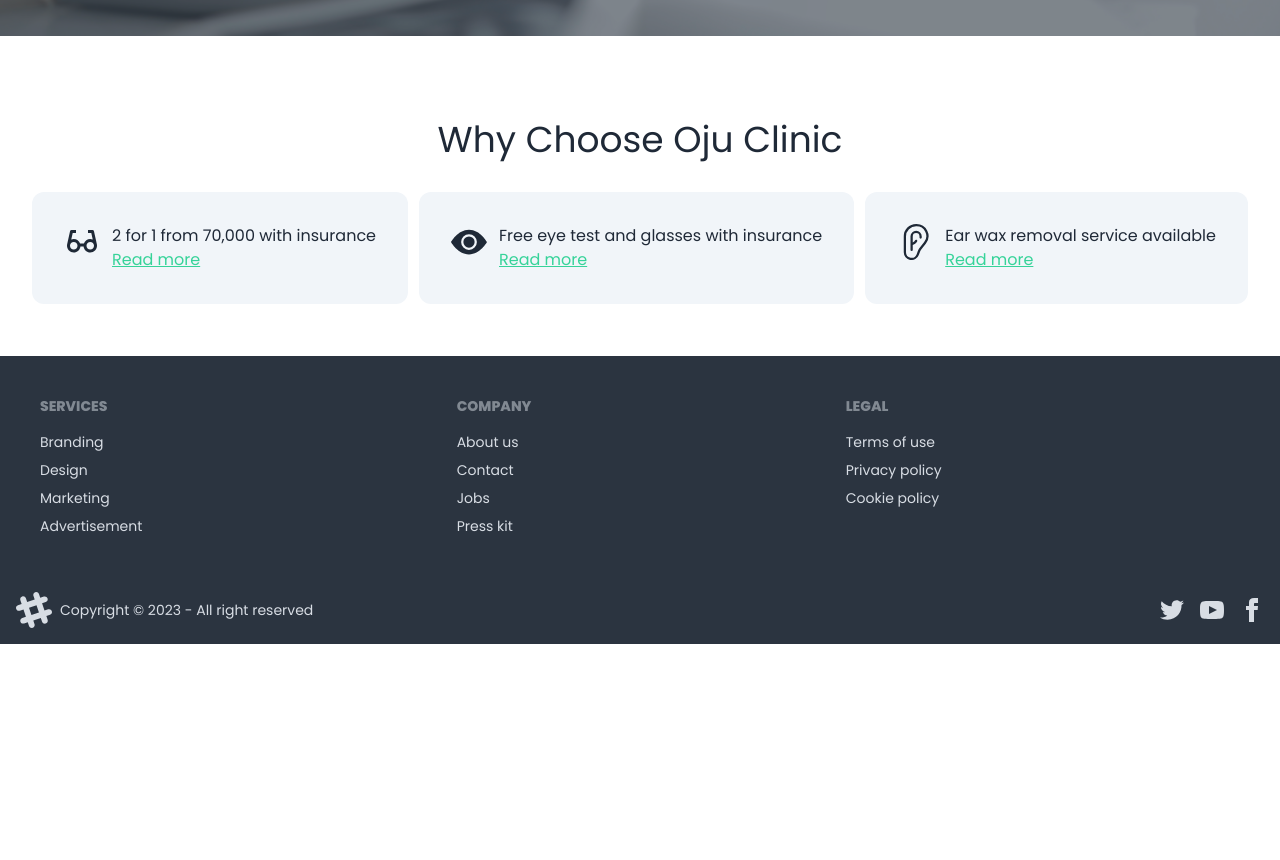
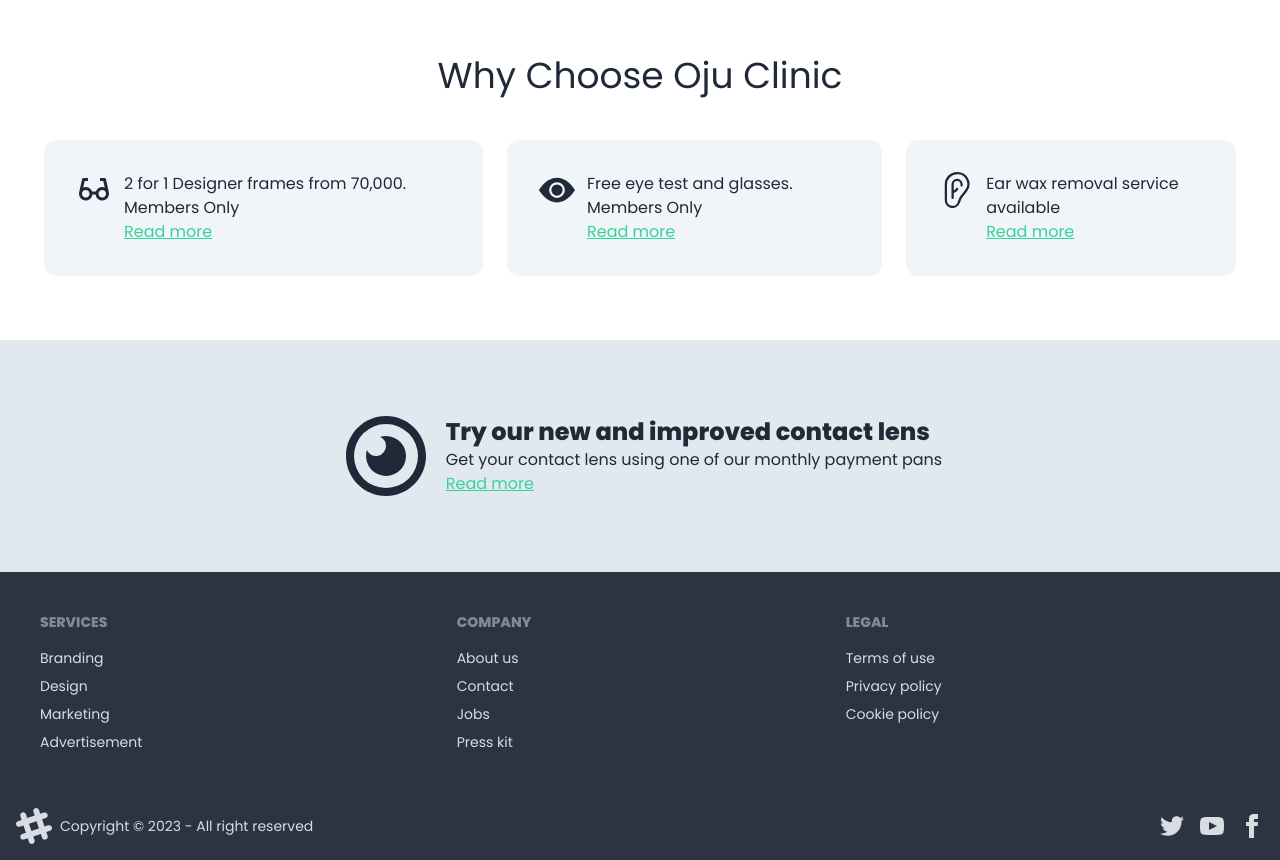
Before and after one commit to nsilva1/oju-clinic, a React (Vite) app: page / in a window 1280 px wide. Shown: the part 960-1820 px from the top of the page. Before the commit the page ends 1604 px from the top, so only its background shows below. Built offline with nearby package versions, Linux system fonts and the light colour scheme.

Commit message:
contact lens section added to homepage

```diff
--- a/src/App.tsx
+++ b/src/App.tsx
@@ -5,7 +5,7 @@
 
 const App = () => {
   return (
-    <div className='w-[100%] m-auto bg-white'>
+    <div className='bg-white'>
       <NavBar />
       <Home />
       <Footer />
--- a/src/components/common/Header.tsx
+++ b/src/components/common/Header.tsx
@@ -5,14 +5,14 @@
 
 const Header = () => {
   return (
-    <div>
+    <div className='hidden lg:block'>
       <div className='navbar bg-base-100'>
         <div className='navbar-start font-semibold hidden md:flex'>
-          <IoIosPin className='mr-2' /> Find a store
+          <h3 className='text-2xl italic'>Oju Eye Clinic</h3>
         </div>
 
         <div className='navbar-center'>
-          <img src={oju_clinic} alt='Company Logo' className='w-28 h-28' />
+
         </div>
 
         <div className='navbar-end hidden md:flex'>
--- a/src/components/common/NavBar.tsx
+++ b/src/components/common/NavBar.tsx
@@ -21,16 +21,22 @@
               <img src={menu} alt='Mobile Menu' className='h-10 w-10' />
             </label>
             {toggle && (
-              <div className='p-6 bg-white absolute top-20 left-0 mx-4 my-2 min-w-[200px] rounded-xl sidebar'>
+              <div className='p-6 bg-white absolute top-20 left-0 mx-4 my-2 min-w-[200px] rounded-xl sidebar z-10'>
                 <ul
                   tabIndex={0}
                   className='list-none flex flex-col justify-end items-center flex-1'
                 >
+                  <li className='footer-title'>About Us</li>
                   <li className='footer-title'>Glasses</li>
                   <li className='footer-title'>Eye Test</li>
                   <li className='footer-title'>Hearing</li>
                   <li className='footer-title'>Log In</li>
                   <li className='footer-title'>Online Store</li>
+                  <li className='mt-3'>
+                    <button className='btn btn-neutral'>
+                      Book Appointment
+                    </button>
+                  </li>
                 </ul>
               </div>
             )}
@@ -62,19 +68,15 @@
                           <a className='link link-hover'>Men</a>
                           <a className='link link-hover'>Unisex</a>
                           <a className='link link-hover'>Kids</a>
-                          <a className='link link-hover'>
-                            Harry Potter Collection
-                          </a>
                         </div>
                         <div>
                           <span className='footer-title'>Type</span>
                           <a className='link link-hover'>Sunglasses</a>
-                          <a className='link link-hover'>designer lasses</a>
+                          <a className='link link-hover'>Designer glasses</a>
                           <a className='link link-hover'>Designer brands</a>
                           <a className='link link-hover'>
-                            Our glasses collection
+                            Our Locally manufactured Glasses collection
                           </a>
-                          <a className='link link-hover'>The LUXe Collection</a>
                         </div>
 
                         <div className='normal-case items-center menu'>
--- a/src/components/pages/home/ChooseUs.tsx
+++ b/src/components/pages/home/ChooseUs.tsx
@@ -9,26 +9,26 @@
           Why Choose Oju Clinic
         </h4>
       </div>
-      <div className='flex flex-row justify-between items-center'>
-        <div className='flex flex-row bg-slate-100 rounded-xl p-8'>
+      <div className='flex flex-col md:flex-row'>
+        <div className='flex flex-row bg-slate-100 rounded-xl p-8 m-3'>
           <div className='text-4xl mr-3'>
             <BiGlasses />
           </div>
           <div>
-            <p>2 for 1 from 70,000 with insurance</p>
+            <p>2 for 1 Designer frames from 70,000. Members Only</p>
             <a className='text-success underline cursor-pointer'>Read more</a>
           </div>
         </div>
-        <div className='flex flex-row bg-slate-100 rounded-xl p-8'>
+        <div className='flex flex-row bg-slate-100 rounded-xl p-8 m-3'>
           <div className='text-4xl mr-3'>
             <BsEyeFill />
           </div>
           <div>
-            <p>Free eye test and glasses with insurance</p>
+            <p>Free eye test and glasses. Members Only</p>
             <a className='text-success underline cursor-pointer'>Read more</a>
           </div>
         </div>
-        <div className='flex flex-row bg-slate-100 rounded-xl p-8'>
+        <div className='flex flex-row bg-slate-100 rounded-xl p-8 m-3'>
           <div className='text-4xl mr-3'>
             <BsEar />
           </div>
--- /dev/null
+++ b/src/components/pages/home/ContactLens.tsx
@@ -0,0 +1,23 @@
+import React from 'react';
+import { RiEye2Line } from 'react-icons/ri';
+
+const ContactLens = () => {
+  return (
+    <div className='bg-slate-200 p-12'>
+      <div className='flex flex-row justify-center items-center my-5'>
+        <div className='mr-3 text-8xl'>
+          <RiEye2Line />
+        </div>
+        <div>
+          <h3 className='text-2xl font-bold'>
+            Try our new and improved contact lens
+          </h3>
+          <p>Get your contact lens using one of our monthly payment pans</p>
+          <a className='text-success underline cursor-pointer'>Read more</a>
+        </div>
+      </div>
+    </div>
+  );
+};
+
+export default ContactLens;
--- a/src/components/pages/home/Home.tsx
+++ b/src/components/pages/home/Home.tsx
@@ -1,4 +1,5 @@
 import ChooseUs from './ChooseUs';
+import ContactLens from './ContactLens';
 
 const Home = () => {
   return (
@@ -23,6 +24,7 @@
         </div>
       </div>
       <ChooseUs />
+      <ContactLens />
     </div>
   );
 };
```
